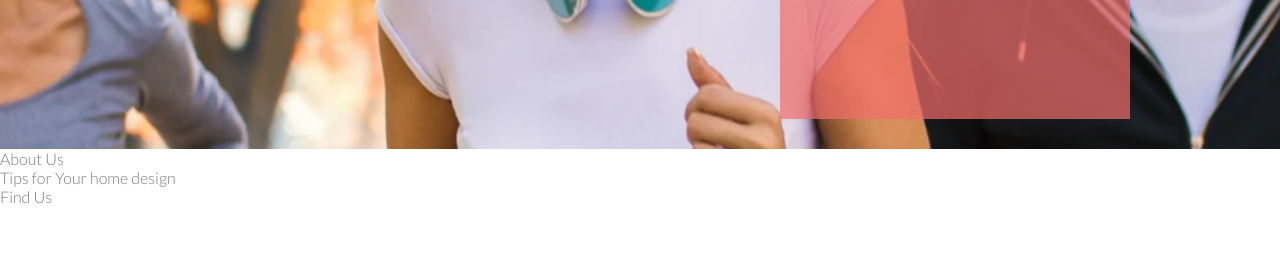
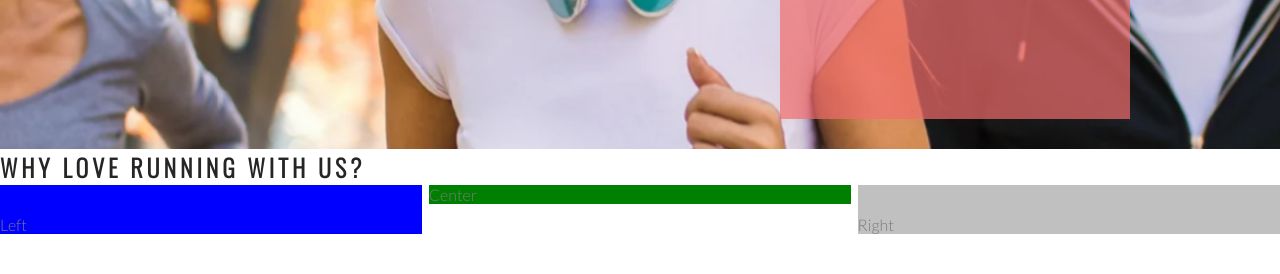
Before and after one commit to SarahGrozav1/Love-Running, a plain HTML site: page index.html in a window 1280 px wide. Shown: the part 526-800 px from the top of the page. Drawn offline with nearby package versions, Linux system fonts and the light colour scheme; a web font is replaced by a local one.

Commit message:
Add club ethos main structure

```diff
--- a/assets/css/style.css
+++ b/assets/css/style.css
@@ -25,6 +25,7 @@ h1, h2 {
 #logo{
     float: left;
     font-size: 280%;
+    margin-left: 30px;
 }
 
 #menu {
@@ -111,3 +112,28 @@ animation-fill-mode: forwards;
 
     position: absolute;
 }
+
+/* club ethos */
+#club-ethos {
+    height: 600px;
+}
+
+#left-about {
+    padding-top: 30px;
+    width: 33%;
+    float: left;
+    background-color: blue;
+}
+
+#right-about {
+    padding-top: 30px;
+    width: 33%;
+    float: right;
+    background-color: silver;
+}
+
+#center-about {
+    width: 33%;
+    margin: 0 auto;
+    background-color: green;
+}
--- a/index.html
+++ b/index.html
@@ -37,8 +37,11 @@
         <h3>Dublin Docklands & Phoenix Park</h3>
        </div>
     </section>
-    <section>
-        About Us
+    <section id="club-ethos">
+        <h1>Why Love Running With Us?</h1>
+        <div id="left-about">Left</div>
+        <div id="right-about">Right</div>
+        <div id="center-about">Center</div>
     </section>
     <section>
         Tips for Your home design
```
